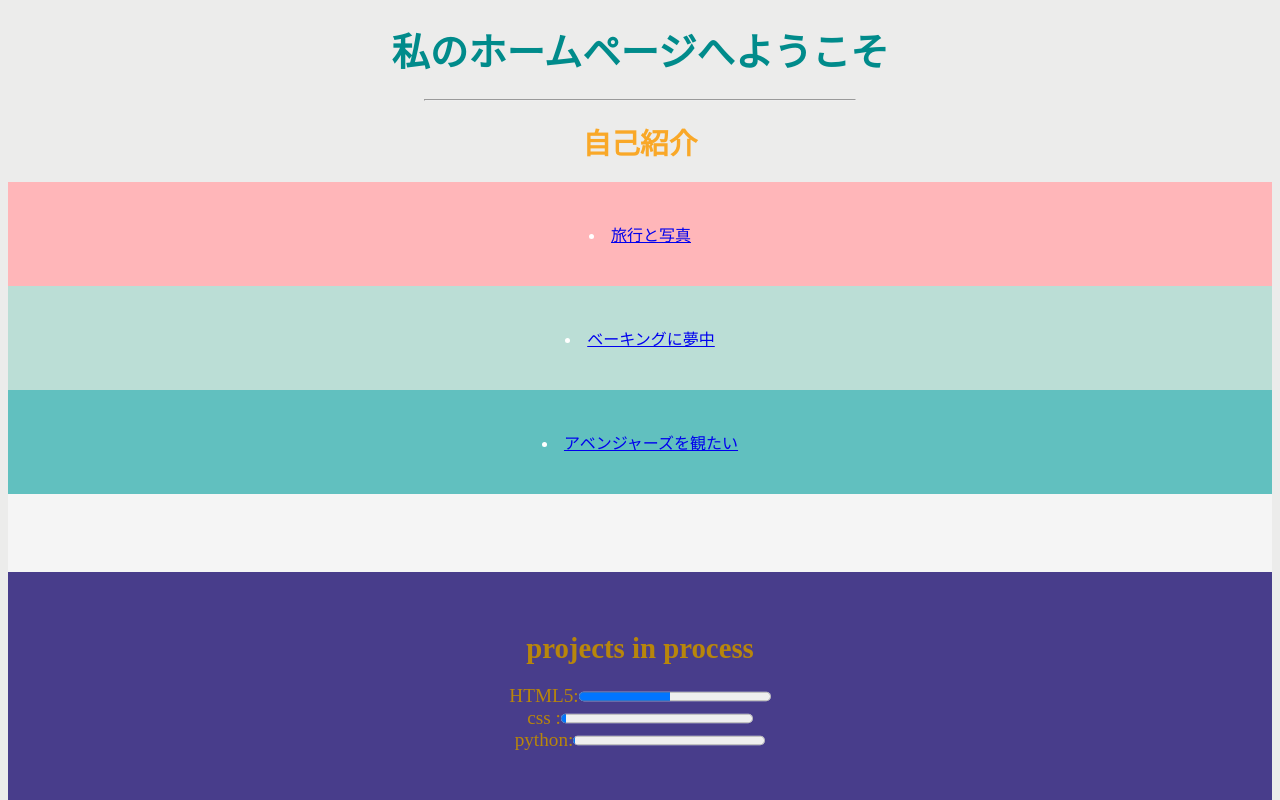
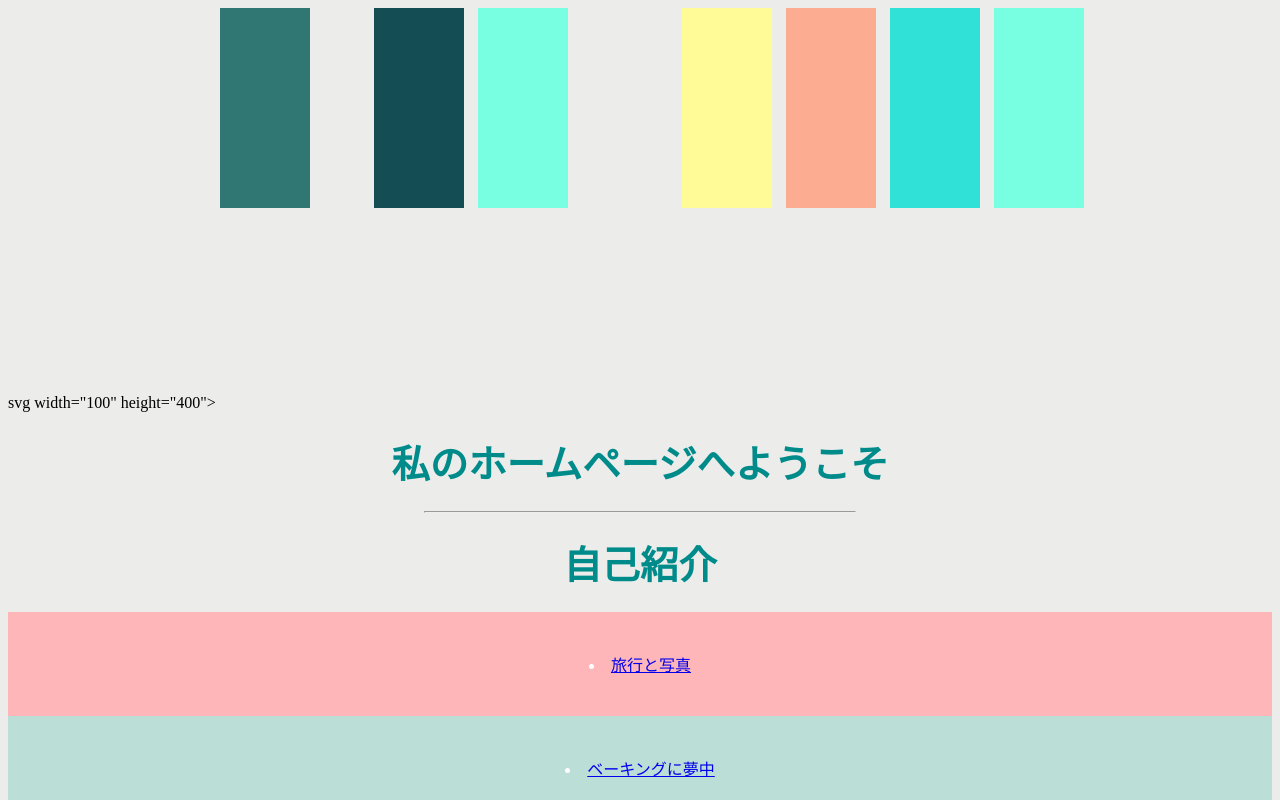
Before and after one commit to Raekyoku/Raekyoku.github.io, a plain HTML site: page index.html in a window 1280 px wide. Shown: the top 800 px of the page. Drawn offline with Linux system fonts and the light colour scheme.

Commit message:
Update index.html

```diff
--- a/index.html
+++ b/index.html
@@ -4,10 +4,69 @@
    <title> First page </title>
   </head>
   <body bgcolor="#ECECEB">
-   <h1 align="center"><span style="color:darkcyan"><big>私のホームページへようこそ</big></span></h1>
-   <hr width="34%" align="center;color:#2E383F"/>
-   <h2 align="center"> <span style="color:#F9A828"><big>自己紹介</big></span>
-   </h2>
+   svg width="100" height="400">
+       <rect width="90" height="200" fill="#E4EDDB">
+         <animate attributeName="y" from="0" to="400"
+               dur="6s" fill="remove" repeatCount="5000"/>
+       </rect>
+     </svg>
+
+    <svg width="150" height="400">
+       <rect width="90" height="200" fill="#307672">
+         <animate attributeName="y" from="0" to="400"
+               dur="3s" fill="remove" repeatCount="5000"/>
+       </rect>
+     </svg>
+
+    <svg width="100" height="400">
+       <rect width="90" height="200" fill="#144D53">
+         <animate attributeName="y" from="100" to="400"
+               dur="4s" fill="remove" repeatCount="5000"/>
+       </rect>
+     </svg>
+
+    <svg width="200" height="400">
+       <rect width="90" height="200" fill="#78FEE0">
+         <animate attributeName="y" from="0" to="400"
+               dur="5s" fill="remove" repeatCount="5000"/>
+       </rect>
+     </svg>
+
+    <svg width="100" height="400">
+       <rect width="90" height="200" fill="#FFFB97">
+         <animate attributeName="y" from="0" to="400"
+               dur="7s" fill="remove" repeatCount="5000"/>
+       </rect>
+     </svg>
+    <svg width="100" height="400">
+       <rect width="90" height="200" fill="#FBAC91">
+         <animate attributeName="y" from="0" to="400"
+               dur="3s" fill="remove" repeatCount="5000"/>
+       </rect>
+     </svg>
+    <svg width="100" height="400">
+       <rect width="90" height="200" fill="#2FE1D6">
+         <animate attributeName="y" from="50" to="400"
+               dur="4s" fill="remove" repeatCount="5000"/>
+       </rect>
+     </svg>
+    <svg width="100" height="400">
+       <rect width="90" height="200" fill="#78FEE0">
+         <animate attributeName="y" from="100" to="400"
+               dur="3s" fill="remove" repeatCount="5000"/>
+       </rect>
+     </svg>
+
+
+
+    <h1 align="center"><span style="color:darkcyan"><big>私のホームページへようこそ</big></span></h1>
+    <hr width="34%" align="center;color:#2E383F" />
+
+
+
+    <h1 align="center"> <span style="color:darkcyan"><big>自己紹介</big></span>
+    </h1>
+
  <nav>
  <u1>
   <div style="background-color:#FFB6B9;color:white;padding:40px;">
@@ -24,12 +83,12 @@
  </nav>
 
    <div style=background-color:whitesmoke;padding:30px>
-        <h3>
+        <h2>
 
-        </h3>
+        </h2>
     </div>
 
-    <div style="background-color: darkslateblue;color: darkgoldenrod;padding: 40px">
+    <div style="background-color:#FBF2D5;color: #394A51;padding: 40px">
 
         <h2 align="center"><big>projects in process</big></h2>
 
```
